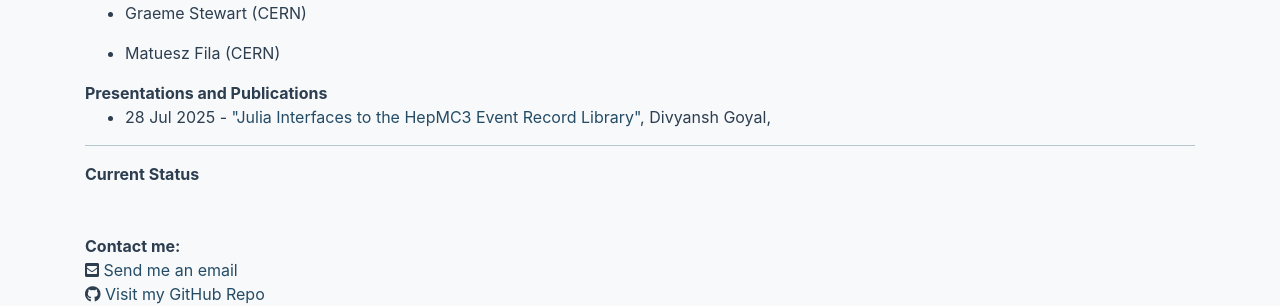
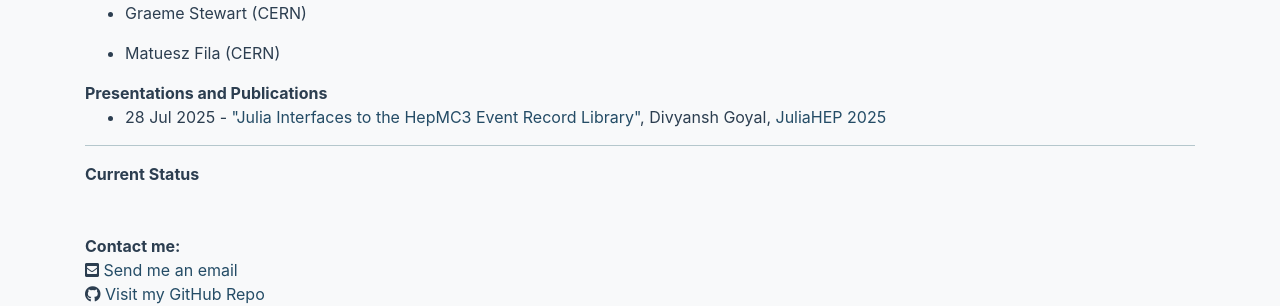
Before and after one commit to research-software-collaborations/research-software-collaborations.github.io, a Jekyll site: the page built from pages/trainees/Divyansh-Goyal.md, in a window 1280 px wide and 1345 px high. Shown: the part 839-1145 px from the top of the window. Built offline with Jekyll 4.4.1, drawn with Linux system fonts in a browser that asks for light colours; cached includes are drawn as plain includes.

Commit message:
Update Divyansh-Goyal.md

```diff
--- a/pages/trainees/Divyansh-Goyal.md
+++ b/pages/trainees/Divyansh-Goyal.md
@@ -34,6 +34,7 @@ presentations:
     title: Julia Interfaces to the HepMC3 Event Record Library
     date: July 28, 2025
     meetingurl: https://indico.cern.ch/event/1488852/
+    meeting: JuliaHEP 2025
 github-username: divital-coder
 linkedin-profile: https://www.linkedin.com/in/divyansh-goyal-34654b200/
 current_status: >
```
